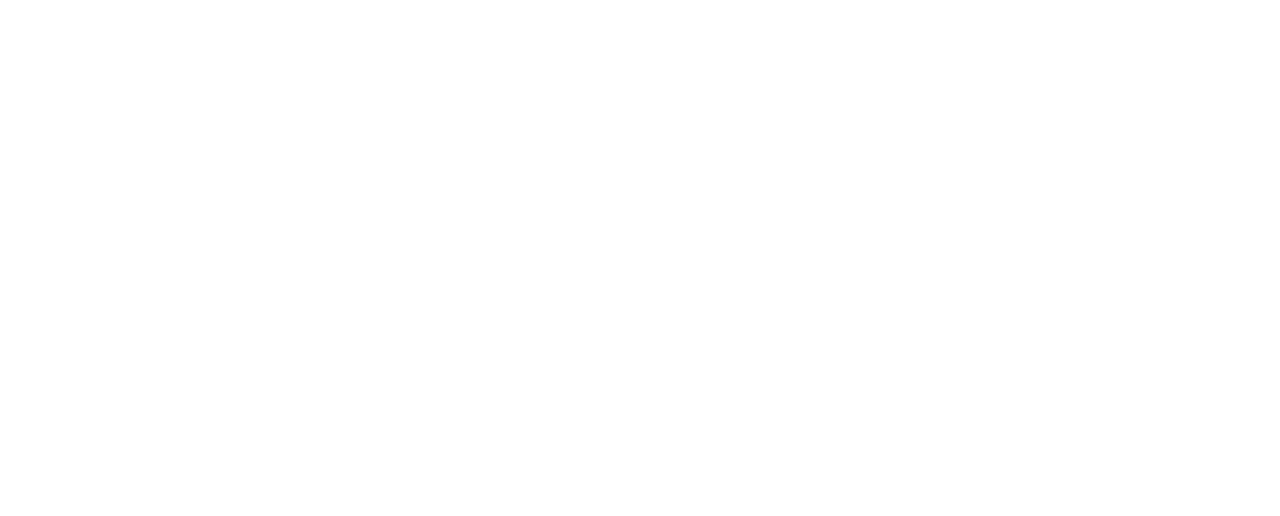
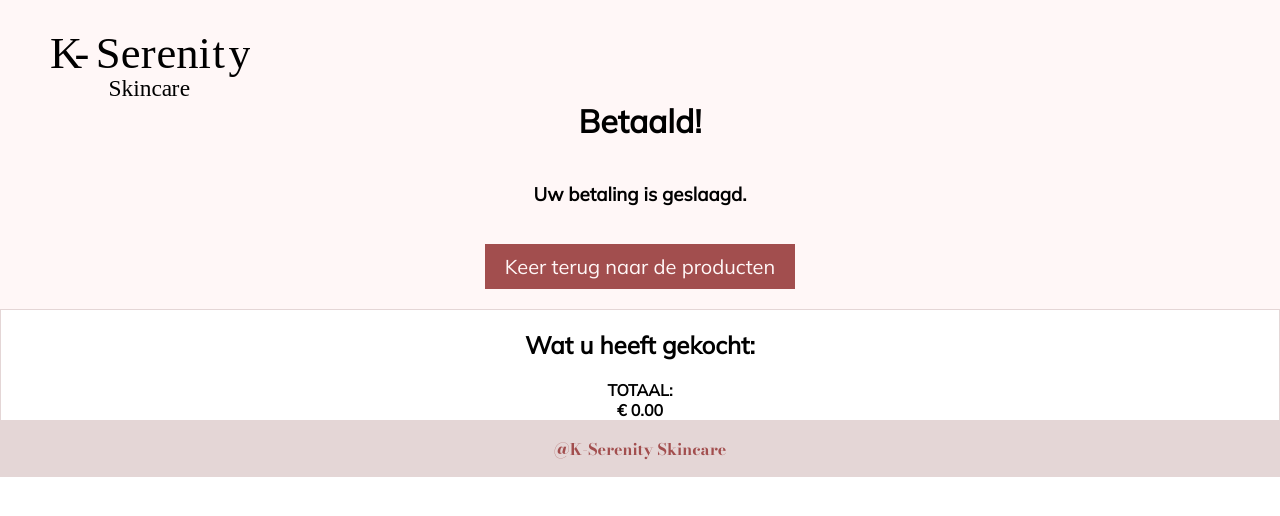
Before and after one commit to BeyzaCevikPXL/K-SerenitySkincareVue, a Vue app in the folder K-serenitySkincare/: page /confirmed in a window 1280 px wide. Shown: the top 516 px of the page. Built offline with nearby package versions, Linux system fonts and the light colour scheme.

Commit message:
bevestiging af

```diff
--- a/K-serenitySkincare/scss/_checkout.scss
+++ b/K-serenitySkincare/scss/_checkout.scss
@@ -2,8 +2,6 @@
 
 .checkout-body {
     background-color: $tertiary-color;
-
-
 }
 
 .checkout-container {
@@ -112,7 +110,6 @@
             }
 
             .total-section {
-                margin-top: 60px;
                 flex: 1;
                 padding-left: 20px;
                 padding-top: 20px;
@@ -124,7 +121,6 @@
 
                 .total-summary-label {
                     text-align: left;
-                    margin: 5px 0;
                     font-family: $font-mulish;
                 }
 
@@ -140,6 +136,7 @@
             color: $tertiary-color;
             @include button-border(false);
             margin-top: 20px;
+            width: 70%;
             &:hover {
                 background-color: $secondary-color;
             }
--- /dev/null
+++ b/K-serenitySkincare/scss/_confirmed.scss
@@ -0,0 +1,66 @@
+@use 'base' as *;
+
+.body-bevestig{
+    background-color: $tertiary-color;
+    padding-top: 5em;
+    .bevestig-flex{
+        display: flex;
+        flex-direction: column;
+        justify-content: center;
+        align-items: center;
+        font-family: $font-mulish;
+        margin-bottom: 20px;
+        button{
+            font-family: $font-mulish;
+            background-color: $secondary-color;
+            color: $tertiary-color;
+            @include button-border(false);
+            margin-top: 20px;
+            &:hover {
+              background-color: black;
+            }
+        }
+    }
+    .bevestig-producten{
+        border: 1px $primary-color solid;
+        display: flex;
+        justify-content: center;
+        align-items: center;
+        flex-direction: column;
+        background-color: white;
+        div{
+            font-weight: bold;
+            font-family: $font-mulish;
+        }
+        .bevestig-producten-items{
+            padding: 20px 0;
+            display: flex;
+            justify-content: center;
+            img {
+                width: 25%;
+                height: auto;
+                margin-right: 30px;
+            }
+
+        }
+        h2{
+            font-weight: bold;
+            font-family: $font-mulish;
+        }
+        .bevestig-product {
+            display: flex;
+            flex-direction: column;
+            h3 {
+                font-weight: bold;
+                font-family: $font-mulish;
+            }
+            p{
+                font-family: $font-mulish;
+            }
+            .bevestig-quantity {
+                color: #888;
+                font-family: $font-mulish;
+            }
+        }
+    }
+}
--- a/K-serenitySkincare/scss/main.scss
+++ b/K-serenitySkincare/scss/main.scss
@@ -5,3 +5,4 @@
 @use 'producten';
 @use 'cart';
 @use 'checkout';
+@use 'confirmed';
--- a/K-serenitySkincare/src/components/PopularProductsComponent.vue
+++ b/K-serenitySkincare/src/components/PopularProductsComponent.vue
@@ -2,7 +2,9 @@
 export default {
     data(){
         return{
-            title: "Meest Populaire Producten"
+            title: "Meest Populaire Producten",
+            munt: "€ "
+
         }
     },
     inject: ['productenData'],
@@ -21,7 +23,7 @@
             <a><img :src="product.image_path[0]" alt="Product afbeelding" />
             <h2>{{ product.merk }} </h2>
             <h2>{{ product.soort }}</h2>
-            <p>€{{ product.price.toFixed(2) }}</p></a>
+            <p>{{ munt + product.price.toFixed(2) }}</p></a>
         </div>
     </div>
 </template>
--- a/K-serenitySkincare/src/components/ProductCardComponent.vue
+++ b/K-serenitySkincare/src/components/ProductCardComponent.vue
@@ -1,5 +1,10 @@
 <script>
 export default {
+  data(){
+    return{
+      munt: "€ "
+    }
+  },
   inject: ['productenData'],
   props: {
     product: Object
@@ -24,7 +29,7 @@
         <img :src="product.image_path[0]" :alt="`Product ${product.id}`">
         <h2>{{ product.merk }}</h2>
         <p>{{ product.soort }}</p>
-        <p class="prijskleur">€{{ product.price.toFixed(2) }}</p>
+        <p class="prijskleur">{{ munt + product.price.toFixed(2) }}</p>
       </a>
     </router-link>
   </div>
--- a/K-serenitySkincare/src/views/ConfirmedView.vue
+++ b/K-serenitySkincare/src/views/ConfirmedView.vue
@@ -1,13 +1,67 @@
-<template lang="">
-    <div>
+<script>
+import FooterComponent from '../components/FooterComponent.vue';
+import { useCartStore } from '../store/cartStore.js';
 
-    </div>
-</template>
-<script>
 export default {
-
+    data() {
+        return {
+            title: "Betaald!",
+            subtitle: "Uw betaling is geslaagd.",
+            button: "Keer terug naar de producten",
+            aantal: 'Aantal: ',
+            munt: "€ ",
+            overzicht: "Wat u heeft gekocht:",
+            totaal: "TOTAAL: "
+        }
+    },
+    components: {
+        FooterComponent
+    },
+    computed: {
+        cartItems() {
+            const cartStore = useCartStore();
+            return cartStore.cartItems;
+        }
+    },
+    methods: {
+        calculateSubtotal() {
+            return this.cartItems.reduce((total, item) => total + (item.product.price * item.quantity), 0);
+        },
+        calculateBTW() {
+            return this.calculateSubtotal() * 0.21;
+        },
+        calculateTotal() {
+            return this.calculateSubtotal() + this.calculateBTW();
+        }
+    }
 }
 </script>
-<style lang="">
+<template>
+    <div class="body-bevestig">
+        <div class="logo">
+            <img src="../assets/Logo-zwart.svg" alt="logo">
+        </div>
+        <div class="bevestig-flex">
+            <h1>{{ title }}</h1>
+            <h3>{{ subtitle }}</h3>
+            <router-link to="/products"><button>{{ button }}</button></router-link>
+        </div>
+        <div class="bevestig-producten">
+            <h2>{{ overzicht }}</h2>
+            <div class="total-summary-label"><b>{{ totaal }}</b></div>
+            <div class="total-summary-value">{{ munt + calculateTotal().toFixed(2) }}</div>
+            <div v-for="(item, index) in cartItems" :key="index" class="bevestig-producten-items">
+                <img :src="item.product.image_path[0]" alt="Product Image">
+                <div class="bevestig-product">
+                    <h3>{{ item.product.merk }}</h3>
+                    <p>{{ item.product.soort }}</p>
+                    <p class="bevestig-quantity">{{ aantal + item.quantity }}</p>
+                    <p>{{ munt + item.product.price }}</p>
+                </div>
+            </div>
 
-</style>
+        </div>
+    </div>
+    <FooterComponent></FooterComponent>
+</template>
+<style></style>
--- a/K-serenitySkincare/src/views/HomeView.vue
+++ b/K-serenitySkincare/src/views/HomeView.vue
@@ -38,7 +38,7 @@
     <div class="content">
       <h1>{{ title }}</h1>
       <p>{{ subtitle }}</p>
-      <router-link to="/producten"><button>{{ button }}</button></router-link>
+      <router-link to="/products"><button>{{ button }}</button></router-link>
     </div>
   </div>
   <div class="info">
--- a/K-serenitySkincare/src/views/ProductView.vue
+++ b/K-serenitySkincare/src/views/ProductView.vue
@@ -13,6 +13,8 @@
       product: null,
       activeImageIndex: 0,
       selectedQuantity: 1,
+      munt: "€ ",
+      winkelwagenbutton: "IN WINKELWAGEN"
     };
   },
   inject: ['productenData'],
@@ -96,13 +98,13 @@
           <div class="product-name">{{ product.soort }}</div>
           <div class="availability" :class="{ 'sold-out': isSoldOut }">{{ displayAvailability }}</div>
           <div class="description">{{ product.description }}</div>
-          <div class="price">Price: €{{ product.price }}</div>
+          <div class="price">{{ munt + product.price }}</div>
           <div class="quantity">
             <button @click="decreaseQuantity">-</button>
             <input type="number" v-model="selectedQuantity" min="1" :max="maxAvailableQuantity">
             <button @click="increaseQuantity">+</button>
           </div>
-          <button @click="addToCart" class="add-to-cart">Add to Cart</button>
+          <button @click="addToCart" class="add-to-cart">{{ winkelwagenbutton }}</button>
         </div>
       </div>
 
--- a/K-serenitySkincare/src/views/ProductsView.vue
+++ b/K-serenitySkincare/src/views/ProductsView.vue
@@ -47,6 +47,7 @@
     setCurrentPage(page) {
       this.currentPage = page;
     },
+    //debugg
     onProductSelected(selectedProduct) {
       console.log('Clicked product:', selectedProduct);
       if (selectedProduct && selectedProduct.id) {
```
Also changed, not shown: K-serenitySkincare/src/views/CartView.vue (+6 -6 lines), K-serenitySkincare/src/views/CheckoutView.vue (+7 -5 lines), K-serenitySkincare/src/views/LoginView.vue (+60 -10 lines).
